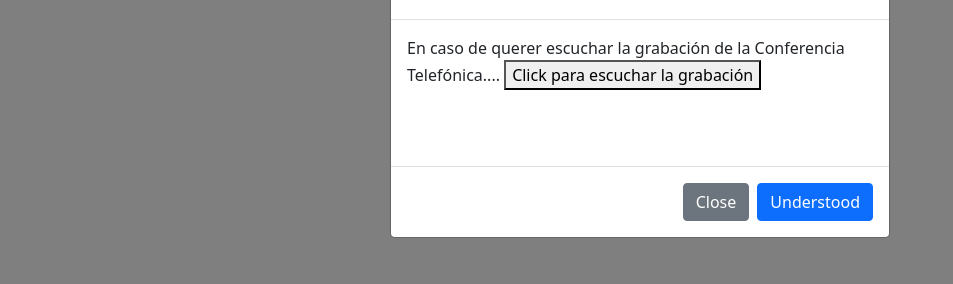
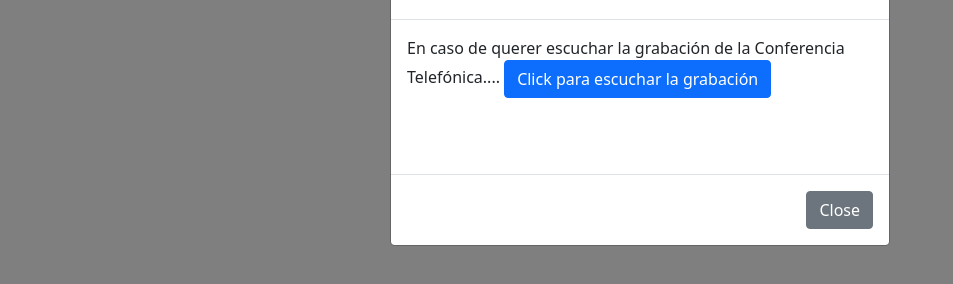
Before and after one commit to uracilo/example_modal, a plain HTML site: page index.html in a window 1280 px wide. Both pictures are taken after a click on the button "Launch example:". Shown: the part 164-448 px from the top of the page, without its empty margins (0-953 px from the left). Drawn offline with nearby package versions, Linux system fonts and the light colour scheme.

Commit message:
Update index.html

```diff
--- a/index.html
+++ b/index.html
@@ -31,7 +31,7 @@
             <div class="modal-body">
               En caso de querer escuchar la grabación de la Conferencia Telefónica....
 
-              <button onclick="myFunction()" id="fire">Click para escuchar la grabación</button>
+              <button class="btn btn-primary" onclick="myFunction()" id="fire">Click para escuchar la grabación</button>
               <audio  id="show" style="visibility:hidden" controls style="width:100%">
                 <source src="track.mp3" type="audio/ogg">
                 Your browser does not support the audio element.
@@ -42,7 +42,6 @@
             </div>
             <div class="modal-footer">
               <button type="button" class="btn btn-secondary" data-bs-dismiss="modal">Close</button>
-              <button type="button" class="btn btn-primary">Understood</button>
             </div>
           </div>
         </div>
@@ -50,6 +49,10 @@
 
 
     <script type="text/javascript">
+    $(window).on('load', function() {
+        $('#staticBackdrop').modal('show');
+    });
+
 
 function myFunction()
 {
```
